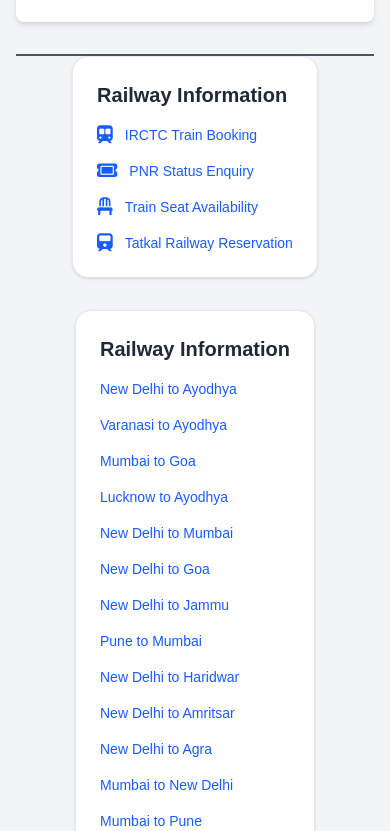
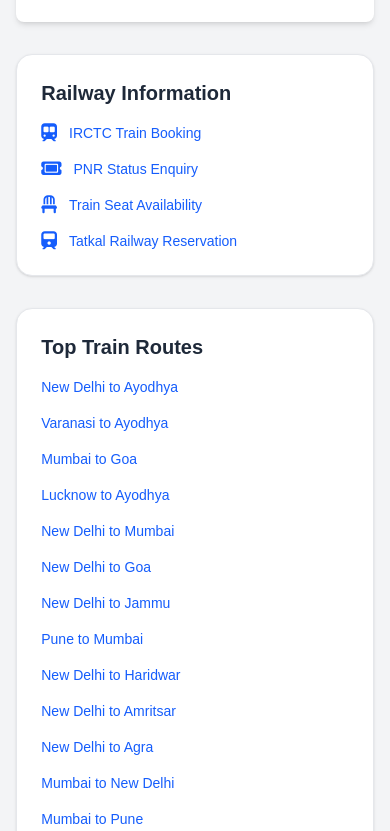
Before and after one commit to Ravi-Katiyar04/humsafar, a Next.js app: page /pnr-status-enquiry in a window 390 px wide. Shown: the part 5273-6104 px from the top of the page. Built offline with nearby package versions, Linux system fonts and the light colour scheme.

Commit message:
RailwayInfo and TopTrainRoutes components in PNRStatus page and prop pass in header

```diff
--- a/src/app/pnr-status-enquiry/page.js
+++ b/src/app/pnr-status-enquiry/page.js
@@ -4,11 +4,13 @@
 import Header from '@/components/Header';
 import SearchBar from '@/components/SearchBar';
 import TrainStatusDisplay from '@/components/TrainStatusDisplay';
+import RailwayInfo from '@/components/RailwayInfo';
+import TopTrainRoutes from '@/components/TopTrainRoutes';
 import FAQSection from '@/components/FAQSection';
 import '@fortawesome/fontawesome-free/css/all.min.css';
 import Link from 'next/link';
 
-export default function Home() {
+export default function PNRStatus() {
     const [trainStatus, setTrainStatus] = useState(null);
     const [loading, setLoading] = useState(false);
     const [error, setError] = useState(null);
@@ -42,34 +44,6 @@
         },
     ];
 
-    const links = [
-        { icon: 'fa-train-subway', label: 'IRCTC Train Booking', href: '#' },
-        { icon: 'fa-ticket', label: 'PNR Status Enquiry', href: '#' },
-        { icon: 'fa-chair', label: 'Train Seat Availability', href: '#' },
-        { icon: 'fa-train', label: 'Tatkal Railway Reservation', href: '#' },
-    ];
-
-    const topRoutes = [
-        { label: 'New Delhi to Ayodhya', href: '/train/new-delhi-ayodhya' },
-        { label: 'Varanasi to Ayodhya', href: '/train/varanasi-ayodhya' },
-        { label: 'Mumbai to Goa', href: '/train/mumbai-goa' },
-        { label: 'Lucknow to Ayodhya', href: '/train/lucknow-ayodhya' },
-        { label: 'New Delhi to Mumbai', href: '/train/new-delhi-mumbai' },
-        { label: 'New Delhi to Goa', href: '/train/new-delhi-goa' },
-        { label: 'New Delhi to Jammu', href: '/train/new-delhi-jammu' },
-        { label: 'Pune to Mumbai', href: '/train/pune-mumbai' },
-        { label: 'New Delhi to Haridwar', href: '/train/new-delhi-haridwar' },
-        { label: 'New Delhi to Amritsar', href: '/train/new-delhi-amritsar' },
-        { label: 'New Delhi to Agra', href: '/train/new-delhi-agra' },
-        { label: 'Mumbai to New Delhi', href: '/train/mumbai-new-delhi' },
-        { label: 'Mumbai to Pune', href: '/train/mumbai-pune' },
-        { label: 'Ayodhya to Varanasi', href: '/train/ayodhya-varanasi' },
-        { label: 'New Delhi to Ujjain', href: '/train/new-delhi-ujjain' },
-        { label: 'Bengaluru to Ayodhya', href: '/train/bengaluru-ayodhya' },
-        { label: 'New Delhi to Varanasi', href: '/train/new-delhi-varanasi' },
-        { label: 'New Delhi to Chandigarh', href: '/train/new-delhi-chandigarh' },
-        { label: 'New Delhi to Jaipur', href: '/train/new-delhi-jaipur' },
-    ];
 
     const pnrStatus = [
         { code: 'CNF', desc: 'The train ticket status shows as ‘CNF’ when seats are confirmed.' },
@@ -130,7 +104,7 @@
         <div className="min-h-screen  bg-gray-100 text-gray-600  text-[14px] ">
 
 
-            <Header />
+            <Header currentPath="/pnr-status-enquiry" />
 
             <div className="min-h-fit p-2 bg-cover bg-center flex flex-col items-center justify-start "
                 style={{
@@ -152,7 +126,7 @@
 
             <main className='max-w-11/12 mx-auto  py-8 md:flex gap-10 '>
 
-                <div className=' border-b-2 w-full md:w-4/5 min-h-screen' >
+                <div className=' w-full md:w-4/5 min-h-screen' >
 
                     <h1 className="text-xl font-bold mb-4 text-black">Why Check PNR Status with Humsafar?</h1>
                     <div className='border-2 h-fit border-gray-300 rounded-4xl p-8 mb-6'>
@@ -306,9 +280,6 @@
                         <p className="mt-2" >If you cannot get a confirmed ticket, <Link href="/seat-availability" className="text-blue-600 font-bold">check seat availability</Link> on other trains.</p>
                     </section>
 
-
-
-
                     <section className="mb-8">
                         <h1 className="text-xl font-bold mb-4 text-black">Check PNR Prediction and Waitlist Trends</h1>
                         <p className="my-2" >PNR prediction helps estimate the chances of your waitlisted or RAC ticket getting confirmed before your journey. It analyses historical trends and real-time data, and provides a probability score, enabling you to make informed travel decisions.</p>
@@ -323,42 +294,13 @@
                         </ul>
                     </section>
 
-
-
                     <FAQSection />
                 </div>
 
-                <div className=' border-b-2 md:w-1/5 w-full flex flex-col gap-8 min-h-screen' >
-                    <section className="bg-white p-6 rounded-2xl shadow-sm border border-gray-200 max-w-xs mx-auto">
-                        <h2 className="text-xl font-bold text-gray-800 mb-4">Railway Information</h2>
-                        <ul className="space-y-4">
-                            {links.map((link, idx) => (
-                                <li key={idx} className="flex items-center gap-3">
-                                    <i className={`fas ${link.icon} text-blue-600 text-lg`} />
-                                    <a href={link.href} className="text-blue-600 hover:underline text-sm font-medium">
-                                        {link.label}
-                                    </a>
-                                </li>
-                            ))}
-                        </ul>
-                    </section>
-
-                    <section className="bg-white p-6 rounded-2xl shadow-sm border border-gray-200 max-w-xs mx-auto">
-                        <h2 className="text-xl font-bold text-gray-800 mb-4">Railway Information</h2>
-                        <ul className="space-y-4">
-                            {topRoutes.map((link, idx) => (
-                                <li key={idx} className="flex items-center gap-3">
-                                    <a href={link.href} className="text-blue-600 hover:underline text-sm font-medium">
-                                        {link.label}
-                                    </a>
-                                </li>
-                            ))}
-                        </ul>
-                    </section>
+                <div className=' mb-4 md:w-1/5 w-full flex flex-col gap-8 min-h-screen' >
+                    <RailwayInfo/>
+                    <TopTrainRoutes />
                 </div>
-
-
-
             </main>
 
 
```
